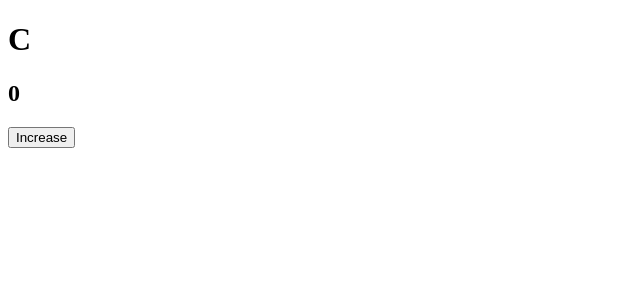
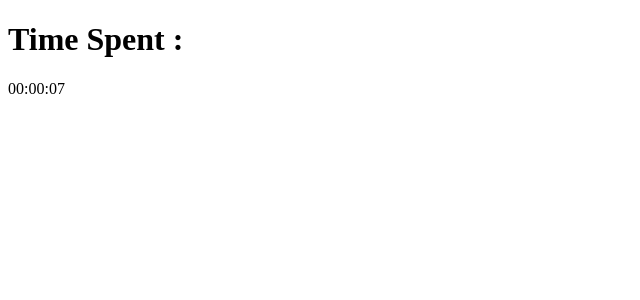
Before and after one commit to Ravikumargupta1999/React-Component-LifeCycle, a React (Create React App) app: page / in a window 1280 px wide. Shown: the top 300 px of the page, without its empty margins (0-640 px from the left). Built offline with nearby package versions, Linux system fonts and the light colour scheme.

Commit message:
Setting Up The Timer

```diff
--- a/src/Components/Timer/TimerOne.js
+++ b/src/Components/Timer/TimerOne.js
@@ -5,8 +5,9 @@ export default class TimerOne extends React.Component {
     super();
     console.log("TimerOne Constructor");
     this.state = {
-      count : 0
+      time: 0
     }
+    this.timer = null;
   }
 
   static getDerivedStateFromProps(props, state) {
@@ -18,27 +19,26 @@ export default class TimerOne extends React.Component {
     return true;
   }
 
-  handleIncrease = () =>{
-    this.setState((prevState) =>{
-      return{
-        count : prevState.count + 1
-      }
-    })
-  }
 
-  render(){
+
+  render() {
     console.log('TimerOne Render');
-    return(
+    return (
       <>
-         <h1>C</h1>
-         <h2>{this.state.count}</h2>
-         <button onClick={this.handleIncrease}>Increase</button>
+        <h1>Time Spent : </h1>
+        {new Date(this.state.time * 1000).toISOString().slice(11,19)}
+
       </>
     )
   }
   componentDidMount() {
     console.log("TimerOne componentDidMount");
     console.log('______________________________')
+
+    this.timer = setInterval(() => {
+      this.setState((prevState) => ({
+        time: prevState.time + 1
+      }))}, 1000);
 
   }
 
```
